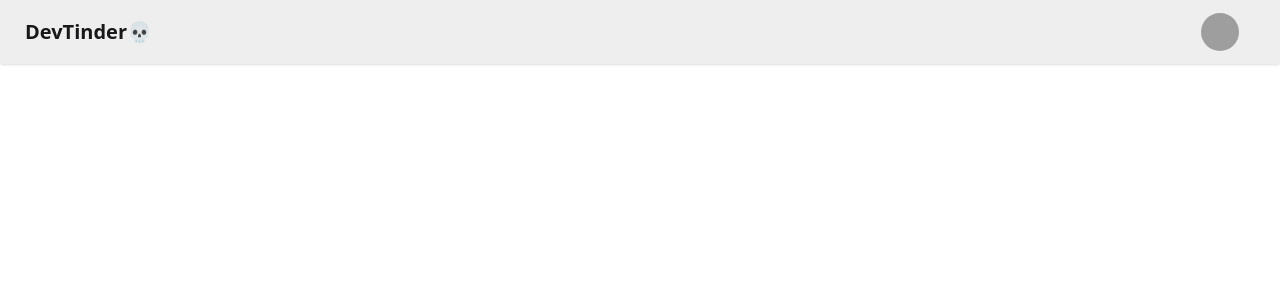
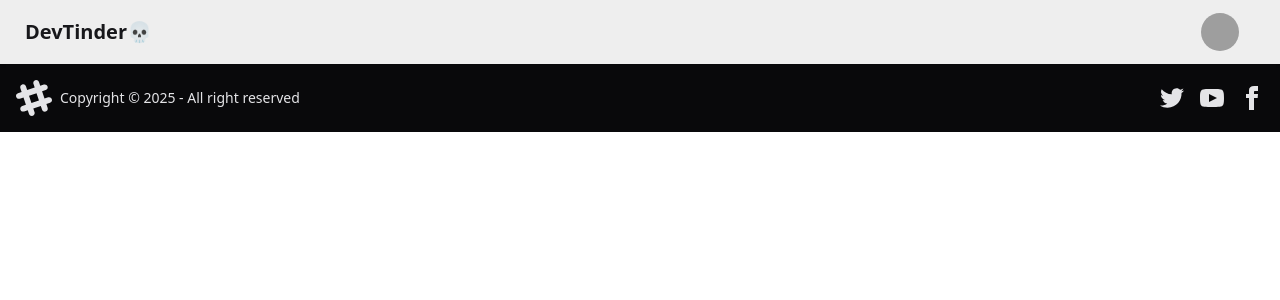
Before and after one commit to PrateekRajput12/DevTinder-UI, a React (Vite) app: page / in a window 1280 px wide. Shown: the top 300 px of the page. Built offline with nearby package versions, Linux system fonts and the light colour scheme; grey boxes are pictures that could not be loaded.

Commit message:
footer and outlet and path done using browserrouter routs and route use

```diff
--- a/package.json
+++ b/package.json
@@ -13,6 +13,8 @@
     "@tailwindcss/vite": "^4.0.9",
     "react": "^19.0.0",
     "react-dom": "^19.0.0",
+    "react-router": "^7.2.0",
+    "router-dom": "^3.0.3",
     "tailwindcss": "^4.0.9"
   },
   "devDependencies": {
--- a/src/App.jsx
+++ b/src/App.jsx
@@ -1,36 +1,24 @@
 import React from 'react'
-
+import NavBar from './components/NavBar'
+import { BrowserRouter, Route, Routes } from 'react-router'
+import Body from './components/Body'
+import Login from './components/Login'
+import Dummy from './components/Dummy'
 const App = () => {
   return (
-    <div className="navbar bg-base-300 shadow-sm">
-      <div className="flex-1">
-        <a className="btn btn-ghost text-xl">DevTinder💀</a>
-      </div>
-      <div className="flex mx-[2rem] gap-2">
-        {/* <input type="text" placeholder="Search" className="input input-bordered w-24 md:w-auto" /> */}
-        <div className="dropdown dropdown-end">
-          <div tabIndex={0} role="button" className="btn btn-ghost btn-circle avatar">
-            <div className="w-10 rounded-full">
-              <img
-                alt="Tailwind CSS Navbar component"
-                src="https://img.daisyui.com/images/stock/photo-1534528741775-53994a69daeb.webp" />
-            </div>
-          </div>
-          <ul
-            tabIndex={0}
-            className="menu menu-sm dropdown-content bg-base-100 rounded-box z-1 mt-3 w-52 p-2 shadow">
-            <li>
-              <a className="justify-between">
-                Profile
-                <span className="badge">New</span>
-              </a>
-            </li>
-            <li><a>Settings</a></li>
-            <li><a>Logout</a></li>
-          </ul>
-        </div>
-      </div>
-    </div>
+    <BrowserRouter>
+      <Routes>
+        <Route path='/' element={<div><Body></Body></div>} >
+          <Route path='/login' element={<Login />} />
+          <Route path='/dummy' element={<Dummy />} />
+
+
+        </Route>
+
+
+
+      </Routes>
+    </BrowserRouter>
   )
 }
 
--- /dev/null
+++ b/src/components/Body.jsx
@@ -0,0 +1,16 @@
+import React from 'react'
+import NavBar from './NavBar'
+import { Outlet } from 'react-router'
+import Footer from './Footer'
+
+const Body = () => {
+    return (
+        <div>
+            <NavBar />
+            <Outlet />
+            <Footer />
+        </div>
+    )
+}
+
+export default Body
--- /dev/null
+++ b/src/components/Dummy.jsx
@@ -0,0 +1,9 @@
+import React from 'react'
+
+const Dummy = () => {
+    return (
+        <div>Dummy</div>
+    )
+}
+
+export default Dummy
--- /dev/null
+++ b/src/components/Footer.jsx
@@ -0,0 +1,59 @@
+import React from 'react'
+
+const Footer = () => {
+    return (
+        <footer className="  footer sm:footer-horizontal bg-neutral text-neutral-content items-center p-4 ">
+            <aside className="grid-flow-col items-center">
+                <svg
+                    width="36"
+                    height="36"
+                    viewBox="0 0 24 24"
+                    xmlns="http://www.w3.org/2000/svg"
+                    fillRule="evenodd"
+                    clipRule="evenodd"
+                    class="fill-current">
+                    <path
+                        d="M22.672 15.226l-2.432.811.841 2.515c.33 1.019-.209 2.127-1.23 2.456-1.15.325-2.148-.321-2.463-1.226l-.84-2.518-5.013 1.677.84 2.517c.391 1.203-.434 2.542-1.831 2.542-.88 0-1.601-.564-1.86-1.314l-.842-2.516-2.431.809c-1.135.328-2.145-.317-2.463-1.229-.329-1.018.211-2.127 1.231-2.456l2.432-.809-1.621-4.823-2.432.808c-1.355.384-2.558-.59-2.558-1.839 0-.817.509-1.582 1.327-1.846l2.433-.809-.842-2.515c-.33-1.02.211-2.129 1.232-2.458 1.02-.329 2.13.209 2.461 1.229l.842 2.515 5.011-1.677-.839-2.517c-.403-1.238.484-2.553 1.843-2.553.819 0 1.585.509 1.85 1.326l.841 2.517 2.431-.81c1.02-.33 2.131.211 2.461 1.229.332 1.018-.21 2.126-1.23 2.456l-2.433.809 1.622 4.823 2.433-.809c1.242-.401 2.557.484 2.557 1.838 0 .819-.51 1.583-1.328 1.847m-8.992-6.428l-5.01 1.675 1.619 4.828 5.011-1.674-1.62-4.829z"></path>
+                </svg>
+                <p>Copyright © {new Date().getFullYear()} - All right reserved</p>
+            </aside>
+            <nav className="grid-flow-col gap-4 md:place-self-center md:justify-self-end">
+                <a>
+                    <svg
+                        xmlns="http://www.w3.org/2000/svg"
+                        width="24"
+                        height="24"
+                        viewBox="0 0 24 24"
+                        className="fill-current">
+                        <path
+                            d="M24 4.557c-.883.392-1.832.656-2.828.775 1.017-.609 1.798-1.574 2.165-2.724-.951.564-2.005.974-3.127 1.195-.897-.957-2.178-1.555-3.594-1.555-3.179 0-5.515 2.966-4.797 6.045-4.091-.205-7.719-2.165-10.148-5.144-1.29 2.213-.669 5.108 1.523 6.574-.806-.026-1.566-.247-2.229-.616-.054 2.281 1.581 4.415 3.949 4.89-.693.188-1.452.232-2.224.084.626 1.956 2.444 3.379 4.6 3.419-2.07 1.623-4.678 2.348-7.29 2.04 2.179 1.397 4.768 2.212 7.548 2.212 9.142 0 14.307-7.721 13.995-14.646.962-.695 1.797-1.562 2.457-2.549z"></path>
+                    </svg>
+                </a>
+                <a>
+                    <svg
+                        xmlns="http://www.w3.org/2000/svg"
+                        width="24"
+                        height="24"
+                        viewBox="0 0 24 24"
+                        className="fill-current">
+                        <path
+                            d="M19.615 3.184c-3.604-.246-11.631-.245-15.23 0-3.897.266-4.356 2.62-4.385 8.816.029 6.185.484 8.549 4.385 8.816 3.6.245 11.626.246 15.23 0 3.897-.266 4.356-2.62 4.385-8.816-.029-6.185-.484-8.549-4.385-8.816zm-10.615 12.816v-8l8 3.993-8 4.007z"></path>
+                    </svg>
+                </a>
+                <a>
+                    <svg
+                        xmlns="http://www.w3.org/2000/svg"
+                        width="24"
+                        height="24"
+                        viewBox="0 0 24 24"
+                        className="fill-current">
+                        <path
+                            d="M9 8h-3v4h3v12h5v-12h3.642l.358-4h-4v-1.667c0-.955.192-1.333 1.115-1.333h2.885v-5h-3.808c-3.596 0-5.192 1.583-5.192 4.615v3.385z"></path>
+                    </svg>
+                </a>
+            </nav>
+        </footer>
+    )
+}
+
+export default Footer
--- /dev/null
+++ b/src/components/Login.jsx
@@ -0,0 +1,9 @@
+import React from 'react'
+
+const Login = () => {
+    return (
+        <div>Login</div>
+    )
+}
+
+export default Login
--- /dev/null
+++ b/src/components/NavBar.jsx
@@ -0,0 +1,37 @@
+import React from 'react'
+
+const NavBar = () => {
+    return (
+        <div className="navbar bg-base-300 shadow-sm">
+            <div className="flex-1">
+                <a className="btn btn-ghost text-xl">DevTinder💀</a>
+            </div>
+            <div className="flex mx-[2rem] gap-2">
+                {/* <input type="text" placeholder="Search" className="input input-bordered w-24 md:w-auto" /> */}
+                <div className="dropdown dropdown-end">
+                    <div tabIndex={0} role="button" className="btn btn-ghost btn-circle avatar">
+                        <div className="w-10 rounded-full">
+                            <img
+                                alt="Tailwind CSS Navbar component"
+                                src="https://img.daisyui.com/images/stock/photo-1534528741775-53994a69daeb.webp" />
+                        </div>
+                    </div>
+                    <ul
+                        tabIndex={0}
+                        className="menu menu-sm dropdown-content bg-base-100 rounded-box z-1 mt-3 w-52 p-2 shadow">
+                        <li>
+                            <a className="justify-between">
+                                Profile
+                                <span className="badge">New</span>
+                            </a>
+                        </li>
+                        <li><a>Settings</a></li>
+                        <li><a>Logout</a></li>
+                    </ul>
+                </div>
+            </div>
+        </div>
+    )
+}
+
+export default NavBar
```
Also changed, not shown: 2 other files (tests, documents, lock files or other folders).
